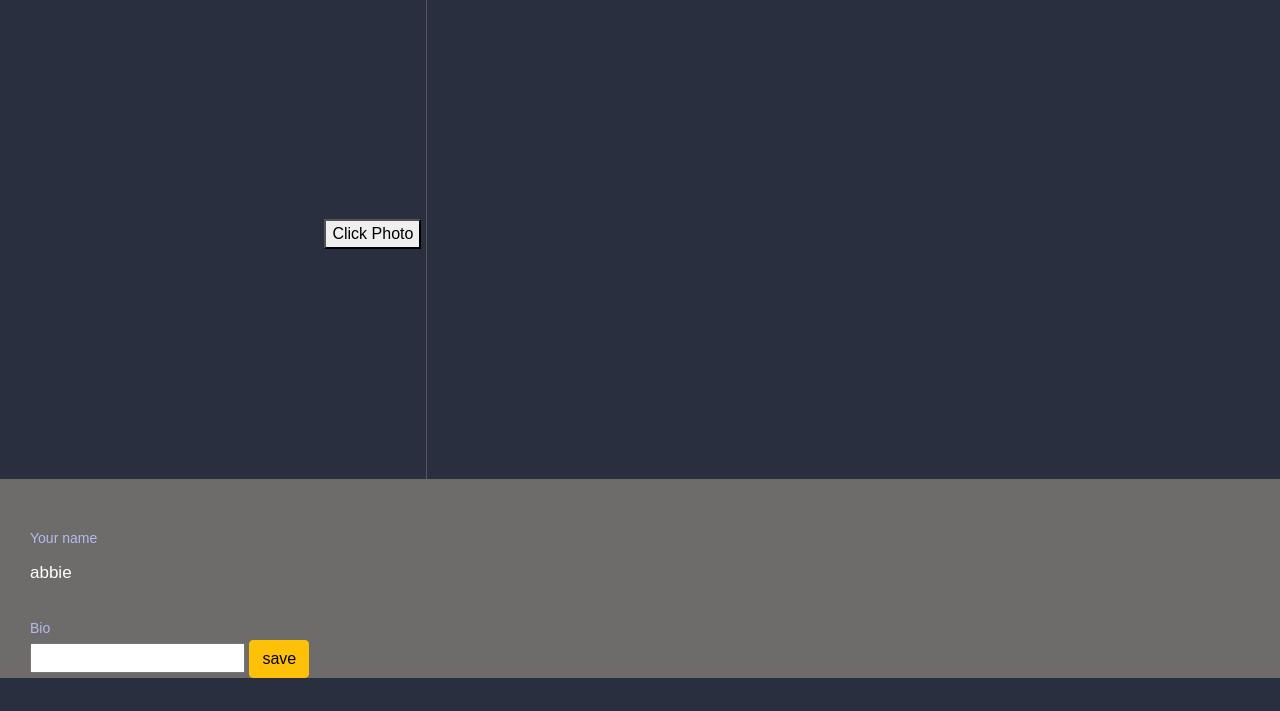
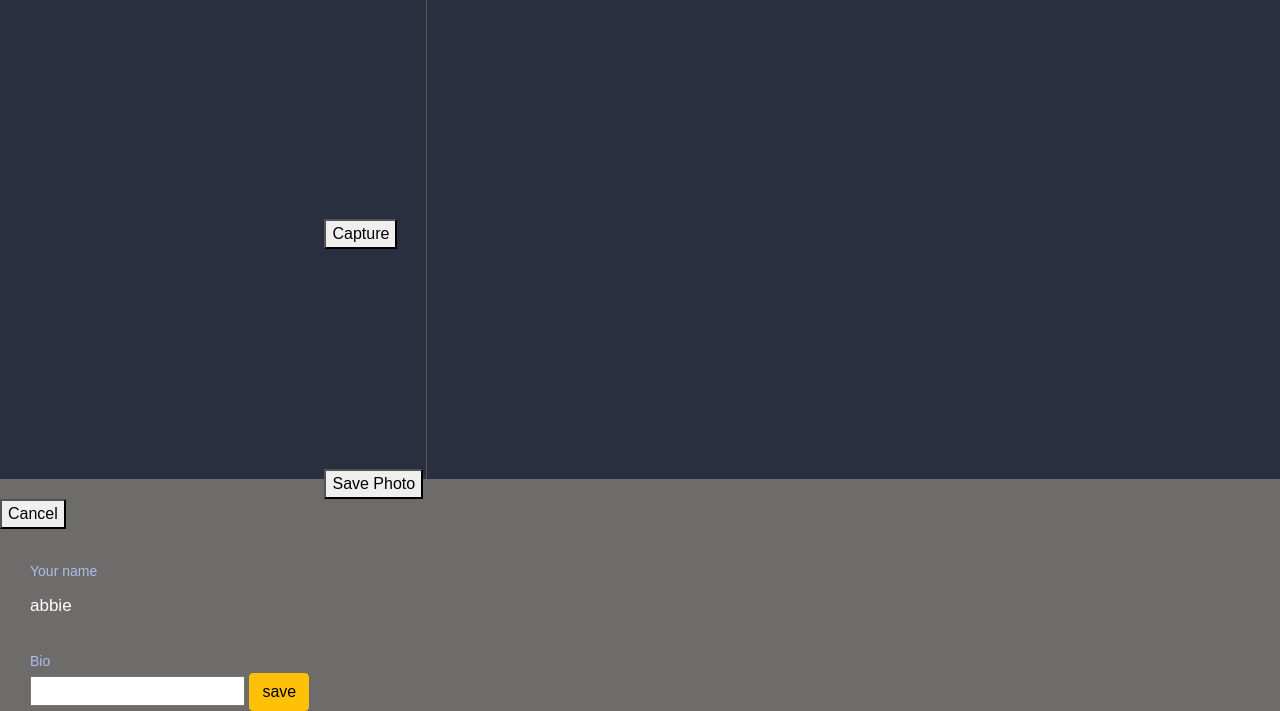
Before and after one commit to Ennyola/RealTime-Chat, a Django app: a page that uses accounts/templates/accounts/user_profile.html in a window 1280 px wide. Shown: the part 321-1032 px from the top of the page. Before the commit the page ends 999 px from the top, so only its background shows below. Run offline with Django 3.2, Linux system fonts and the light colour scheme; data comes from the database, SQL or seed files in the repository; parts of the project's set-up code (start-up, migrations or seed data) failed here and were passed over; some libraries are stand-ins or nearby versions.

Commit message:
Added photo decision. Either to save or cancel the picture taken

```diff
--- a/accounts/static/accounts/js/userProfile.js
+++ b/accounts/static/accounts/js/userProfile.js
@@ -1,9 +1,17 @@
 let changeDpVideo = document.querySelector("#change-dp-video");
-let capture = document.querySelector("#click-photo");
+let capture = document.querySelector("#capture");
 let canvas = document.querySelector("#canvas");
 let cameraIcon = document.querySelector("#camera-icon");
+let stream;
+let canvasContext
+const csrftoken = document.querySelector('[name=csrfmiddlewaretoken]').value;
+const savePhoto = document.querySelector("#save-photo");
+const cancelPhoto = document.querySelector("#cancel-photo");
+
+// Defining the default allow list for bootstrap popover
 let myDefaultAllowList = bootstrap.Tooltip.Default.allowList
-const csrftoken = document.querySelector('[name=csrfmiddlewaretoken]').value;
+
+
 // To allow the use of form, inputs and button elements in the popover
 myDefaultAllowList.form = ['action', 'method', 'enctype']
 myDefaultAllowList.input = ['type', 'name', 'value', 'placeholder', 'autocomplete', 'required', 'id']
@@ -22,32 +30,40 @@ let popover = new bootstrap.Popover(cameraIcon, {
     delay: { "show": 500, "hide": 100 }
 })
 
-function dataURLToBlob(dataURL) {
-    var parts = dataURL.split(',');
-    var contentType = parts[0].split(':')[1].split(';')[0];
-    var raw = atob(parts[1]);
-    var rawLength = raw.length;
-    var uInt8Array = new Uint8Array(rawLength);
+// Function to convert canvas image to blob
+const dataURLToBlob = (dataURL) => {
+    let parts = dataURL.split(',');
+    let contentType = parts[0].split(':')[1].split(';')[0];
+    let raw = atob(parts[1]);
+    let rawLength = raw.length;
+    let uInt8Array = new Uint8Array(rawLength);
 
-    for (var i = 0; i < rawLength; ++i) {
+    for (let i = 0; i < rawLength; ++i) {
         uInt8Array[i] = raw.charCodeAt(i);
     }
-
     return new Blob([uInt8Array], { type: contentType });
 }
 
 // Triggering the take-photo button event within the popover when the popover is appears in the DOM
 cameraIcon.addEventListener('shown.bs.popover', () => {
     let takePhotoBtn = document.querySelector(".popover-body #take-photo");
-    let submitForm = document.querySelector(".popover-body #take-photo-form");
-    let imageInput = document.querySelector(".popover-body #image-input");
+
     takePhotoBtn.addEventListener("click", async() => {
-        let stream = await navigator.mediaDevices.getUserMedia({ video: true, audio: false });
+        stream = await navigator.mediaDevices.getUserMedia({ video: true, audio: false });
         changeDpVideo.srcObject = stream;
+    })
+    capture.addEventListener("click", () => {
+        // Setting the canvas width and height to the image captured from the video stream
+        canvas.getContext('2d').drawImage(changeDpVideo, 0, 0, canvas.width, canvas.height);
+        // Stopping the video stream
+        stream.getTracks().forEach(track => track.stop());
+        changeDpVideo.srcObject = null;
+        capture.style.display = "none";
+        changeDpVideo.style.display = "none";
+    })
 
 })
-    capture.addEventListener("click", () => {
-        canvas.getContext('2d').drawImage(changeDpVideo, 0, 0, canvas.width, canvas.height);
+savePhoto.addEventListener("click", () => {
     let imageDataUrl = canvas.toDataURL('image/jpeg')
     const formData = new FormData();
     // Create a blob object from the data URL
@@ -55,7 +71,6 @@ cameraIcon.addEventListener('shown.bs.popover', () => {
 
     // Create a file object from the blob
     let file = new File([blob], "myImage.jpg", { type: "image/jpeg" });
-        console.log(file)
     formData.append("display_picture", file);
     fetch("", {
         method: "POST",
@@ -66,12 +81,7 @@ cameraIcon.addEventListener('shown.bs.popover', () => {
         }
     })
 
-        // imageInput.value = image_data_url;
-        // const img = new Image();
-        // img.src = image_data_url;
-        // imageInput.appendChild(img);
-        // submitForm.submit()
+})
+cancelPhoto.addEventListener("click", () => {
 
 })
-
-})
--- a/accounts/templates/accounts/user_profile.html
+++ b/accounts/templates/accounts/user_profile.html
@@ -50,8 +50,12 @@
         </div>
         <span class="take-photo-section">
             <video id="change-dp-video" width="320" height="240" autoplay></video>
-            <button id="click-photo">Click Photo</button>
+            <button id="capture">Capture</button>
             <canvas id="canvas" width="320" height="240"></canvas>
+            <span class="photo-decision">
+                <button id="save-photo">Save Photo</button>
+                <button id="cancel-photo">Cancel</button>
+            </span>
         </span>
         <div class="user-profile__info">
             <div class="user_profile__username__section">
```
Lines whose indentation alone changed are shown as unchanged.
